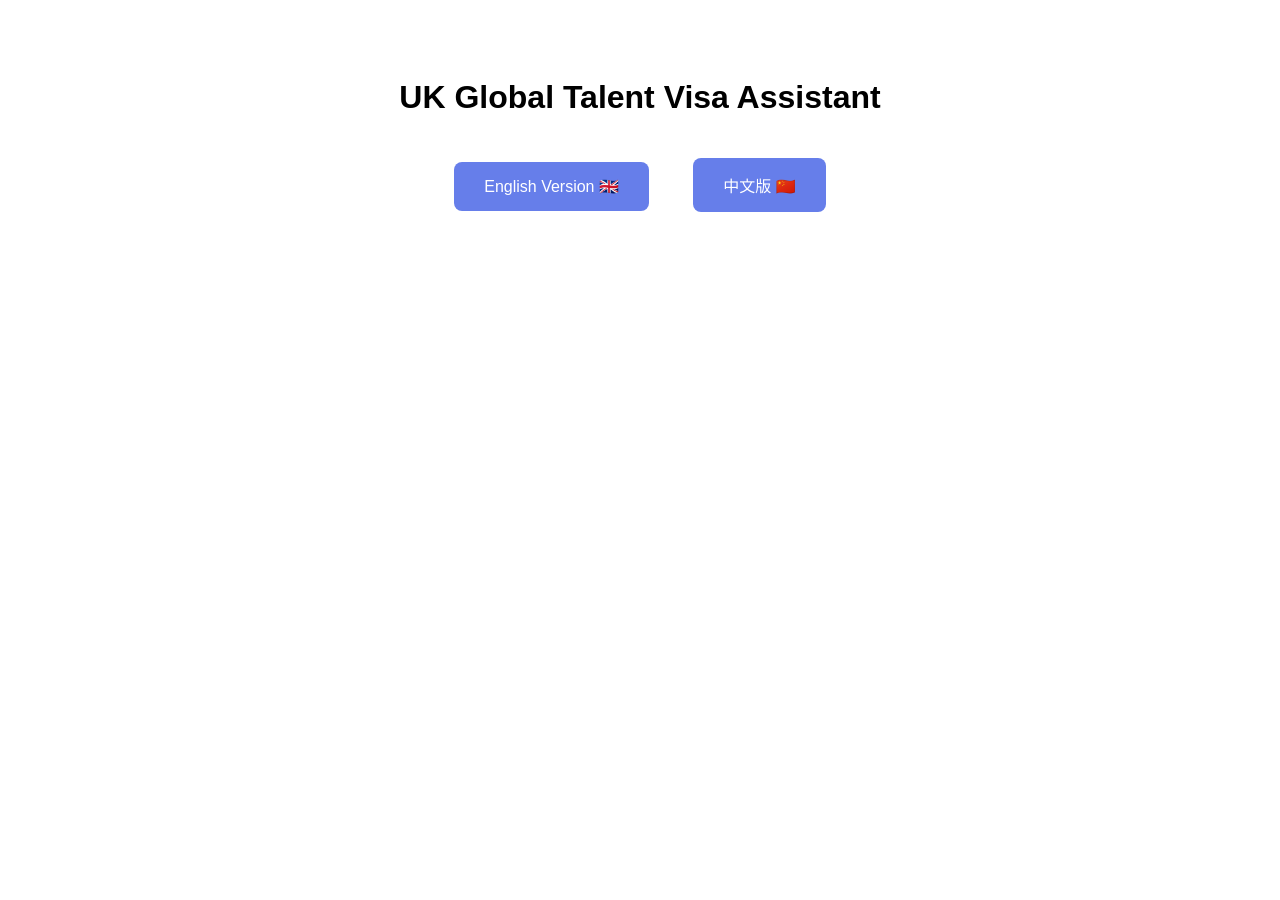
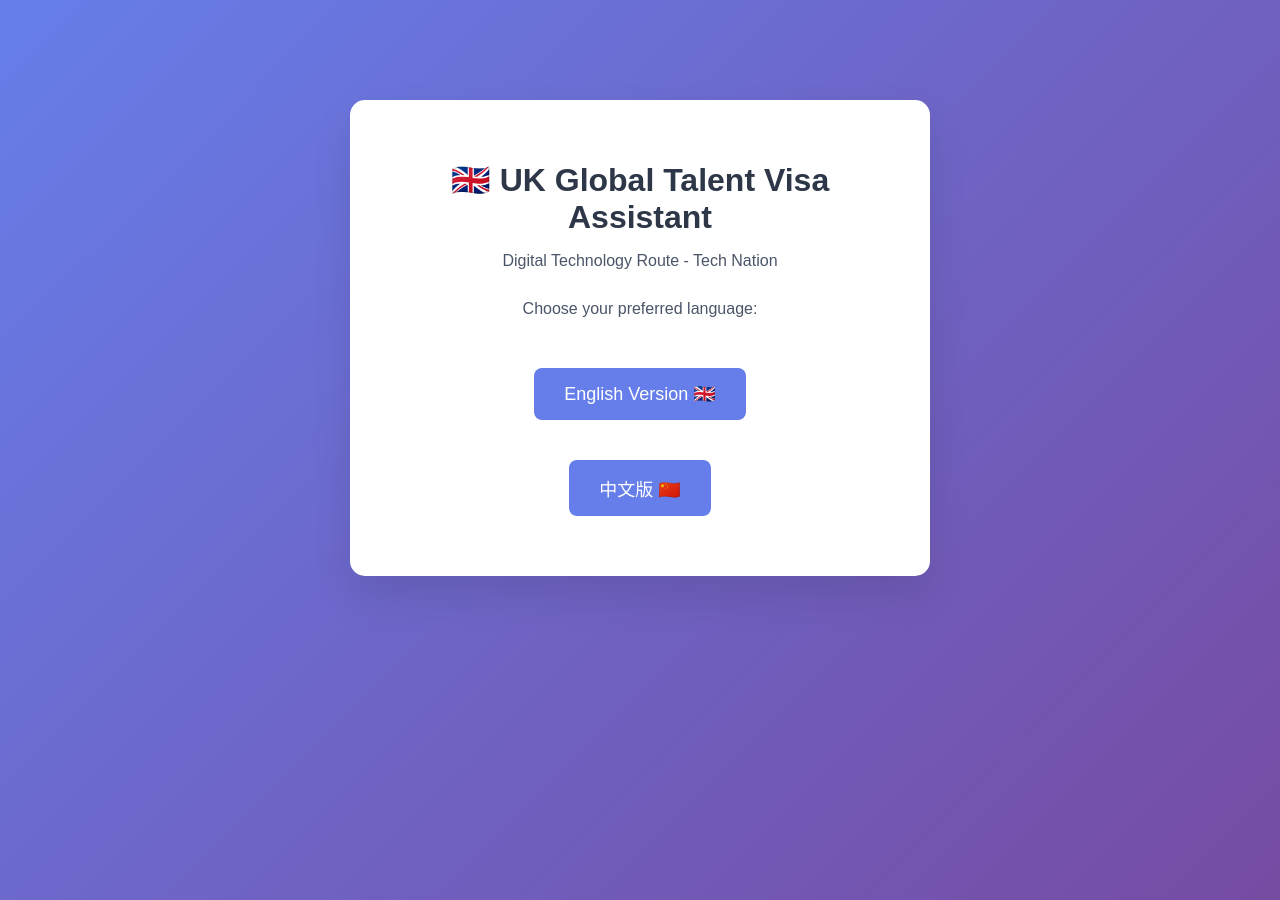
Before and after one commit to ganzhang2017/visa-chatbot, a website: page public/index.html in a window 1280 px wide. Before the commit the page ends 800 px from the top, so only its background shows below. Drawn offline with Linux system fonts and the light colour scheme.

Commit message:
Fix landing page - correct Chinese link to external app

```diff
--- a/public/index.html
+++ b/public/index.html
@@ -3,13 +3,23 @@
 <head>
     <title>UK Visa Assistant</title>
     <style>
-        body { font-family: Arial, sans-serif; text-align: center; padding: 50px; }
-        .btn { display: inline-block; padding: 15px 30px; margin: 20px; background: #667eea; color: white; text-decoration: none; border-radius: 8px; }
+        body { font-family: Arial, sans-serif; text-align: center; padding: 50px; background: linear-gradient(135deg, #667eea 0%, #764ba2 100%); min-height: 100vh; margin: 0; }
+        .container { background: white; border-radius: 15px; padding: 40px; max-width: 500px; margin: 50px auto; box-shadow: 0 20px 40px rgba(0,0,0,0.1); }
+        .btn { display: inline-block; padding: 15px 30px; margin: 20px; background: #667eea; color: white; text-decoration: none; border-radius: 8px; font-size: 18px; transition: all 0.2s; }
+        .btn:hover { background: #5a67d8; transform: translateY(-2px); }
+        h1 { color: #2d3748; margin-bottom: 10px; }
+        p { color: #4a5568; margin-bottom: 30px; }
     </style>
 </head>
 <body>
-    <h1>UK Global Talent Visa Assistant</h1>
-    <a href="/api/index-en" class="btn">English Version 🇬🇧</a>
-    <a href="/api/index" class="btn">中文版 🇨🇳</a>
+    <div class="container">
+        <h1>🇬🇧 UK Global Talent Visa Assistant</h1>
+        <p>Digital Technology Route - Tech Nation</p>
+        <p>Choose your preferred language:</p>
+
+        <a href="/api/index-en" class="btn">English Version 🇬🇧</a>
+        <br>
+        <a href="https://gtvvisa-chatbot-chinese-version.vercel.app/" class="btn" target="_blank">中文版 🇨🇳</a>
+    </div>
 </body>
 </html>
```
